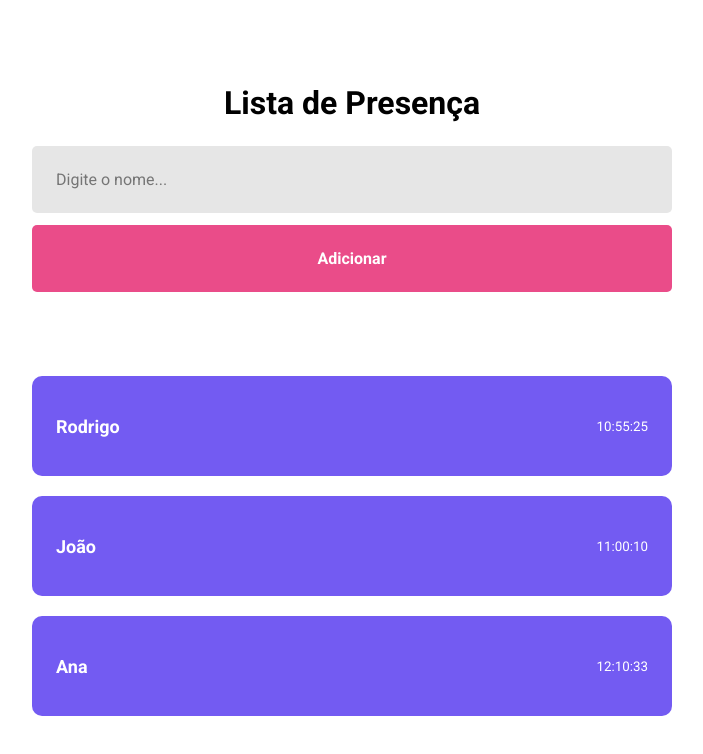
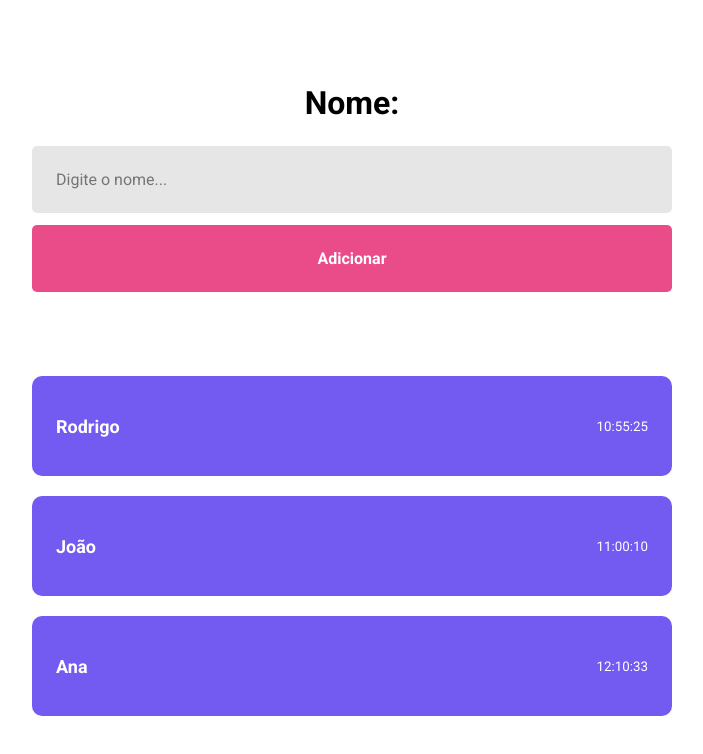
Before and after one commit to mairess/fundamentos-do-reactjs, a React (Vite) app in the folder reactapp/: page / in a window 1280 px wide. Shown: the top 754 px of the page, without its empty margins (288-991 px from the left). Built offline with nearby package versions, Linux system fonts and the light colour scheme.

Commit message:
add useState

```diff
--- a/reactapp/src/pages/Home/index.jsx
+++ b/reactapp/src/pages/Home/index.jsx
@@ -3,18 +3,16 @@ import './styles.css';
 import {Card} from '../../components/Card'
 
 export function Home() {
-  function handleNameChange(name){
-    console.log(name)
-  }
+  const [studentName, setStudentName] = useState();
 
   return (
     <div className='container'>
-      <h1>Lista de Presença</h1>
+      <h1>Nome: {studentName} </h1>
 
       <input
         type="text"
         placeholder='Digite o nome...'
-        onChange={e => handleNameChange(e.target.value)}
+        onChange={e => setStudentName(e.target.value)}
       />
 
       <button type='button'>Adicionar</button>
```
